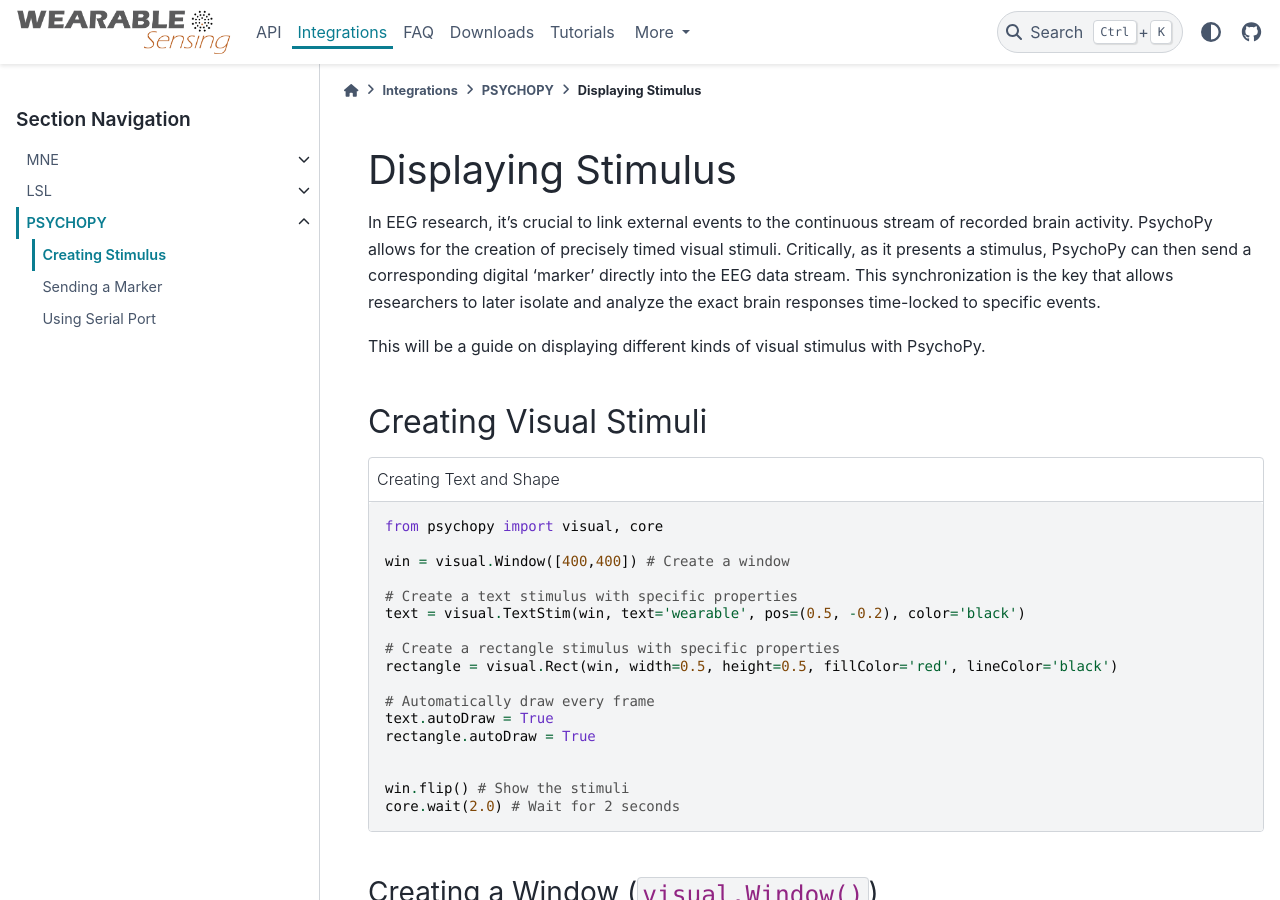
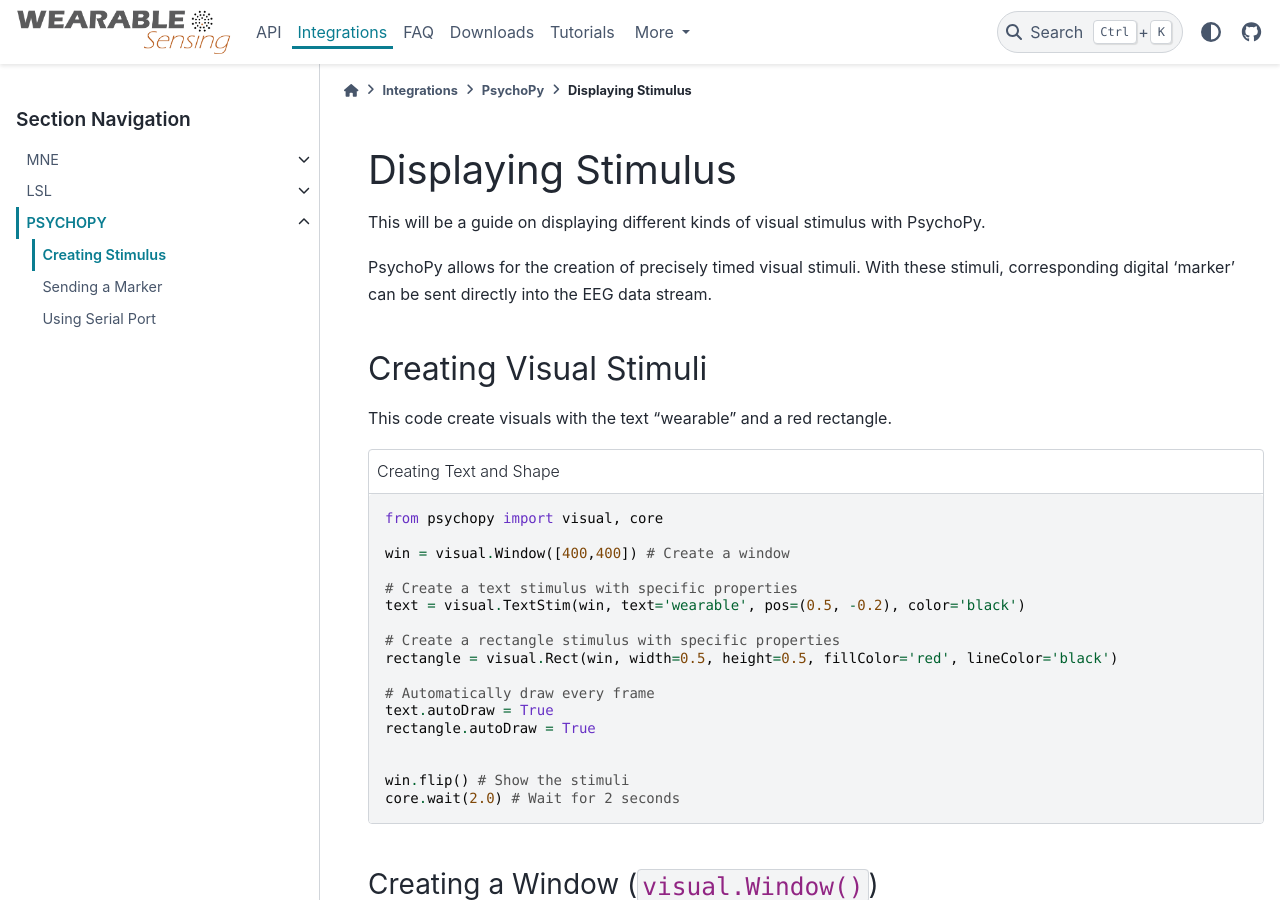
Before and after one commit to WearableSensing/wiki, a Sphinx documentation site: the page built from docs/examples/psychopy/stimulus.md, in a window 1280 px wide and 900 px high. Built offline with Sphinx 7.4.7 and the PyData theme 0.15.4, drawn with Linux system fonts in a browser that asks for light colours; some of the changed text lies outside the part shown.

Commit message:
Update psychopy

````diff
--- a/docs/examples/psychopy/stimulus.md
+++ b/docs/examples/psychopy/stimulus.md
@@ -1,10 +1,13 @@
 # Displaying Stimulus
-
-In EEG research, it's crucial to link external events to the continuous stream of recorded brain activity. PsychoPy allows for the creation of precisely timed visual stimuli. Critically, as it presents a stimulus, PsychoPy can then send a corresponding digital 'marker' directly into the EEG data stream. This synchronization is the key that allows researchers to later isolate and analyze the exact brain responses time-locked to specific events.
 
 This will be a guide on displaying different kinds of visual stimulus with PsychoPy.
 
+PsychoPy allows for the creation of precisely timed visual stimuli.
+With these stimuli, corresponding digital 'marker' can be sent directly into the EEG data stream.
+
 ## Creating Visual Stimuli
+
+This code create visuals with the text "wearable" and a red rectangle.
 
 ```{code-block} python
 :caption: Creating Text and Shape
@@ -53,7 +56,7 @@
 
 ## Modifying Existing Stimuli
 
-For modification options, you can specify and alter specific attributes of the visuals. PsychoPy have various modification options depending on the visual you chose. See the PsychoPy documentation on visuals for more details: [https://www.psychopy.org/api/visual/index.html](https://www.psychopy.org/api/visual/index.html).
+For modification options, you can specify and alter specific attributes of the visuals. PsychoPy have various modification options depending on the visual you chose.
 
 ```{code-block} python
 :caption: Creating Text and Shape
````
Also changed, not shown: other parts of docs/examples/psychopy/stimulus.md (+2 -0 lines), docs/examples/psychopy/index.md (+3 -3 lines), docs/examples/psychopy/marker.md (+6 -8 lines), docs/examples/psychopy/serial.md (+8 -5 lines).
